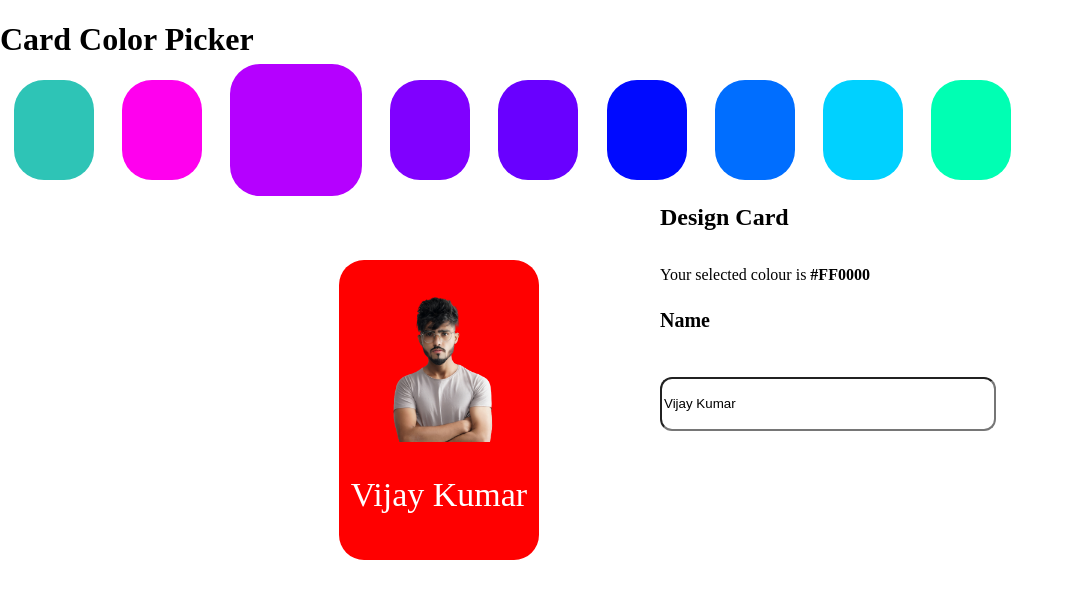
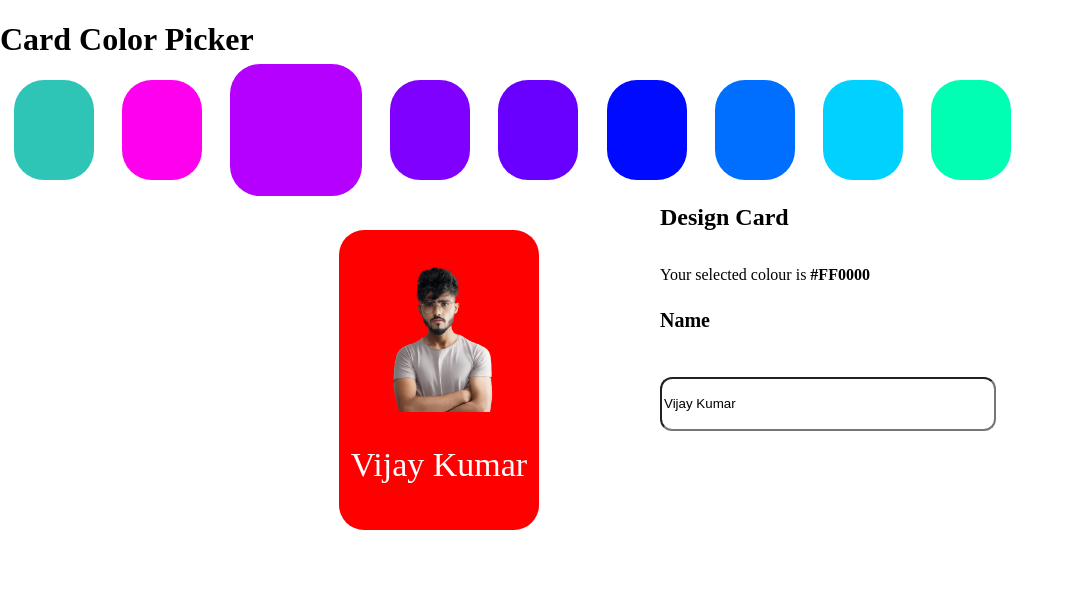
Before and after one commit to ViNu-23/Color-picker, a React (Create React App) app: page / in a window 1280 px wide. Shown: the top 598 px of the page, without its empty margins (0-1073 px from the left). Built offline with nearby package versions, Linux system fonts and the light colour scheme.

Commit message:
Update App.css

```diff
--- a/src/App.css
+++ b/src/App.css
@@ -17,7 +17,7 @@
 }
 .sFirst{
 
-  margin: 80px 0 200px 339px;
+  margin: 50px 0 200px 339px;
   width: 200px;
   height: 300px;
   border-radius: 25px;
```
